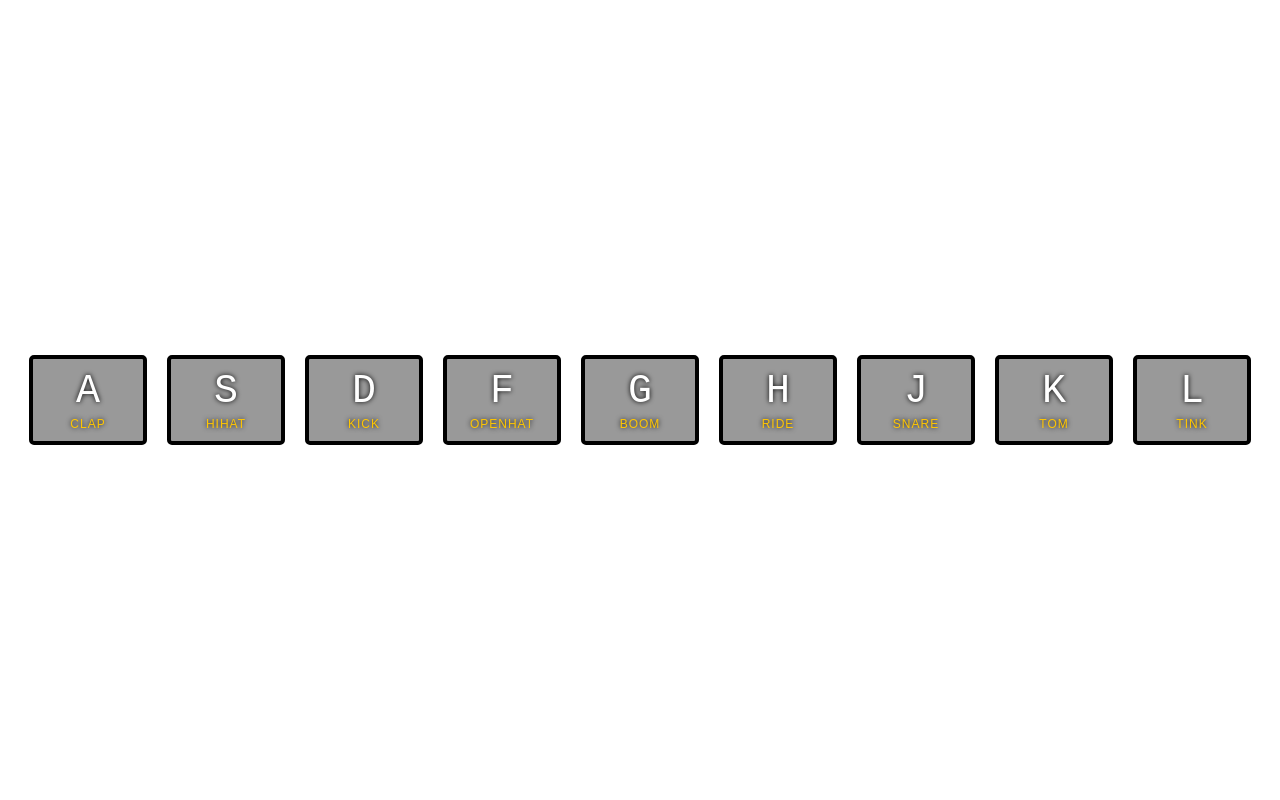
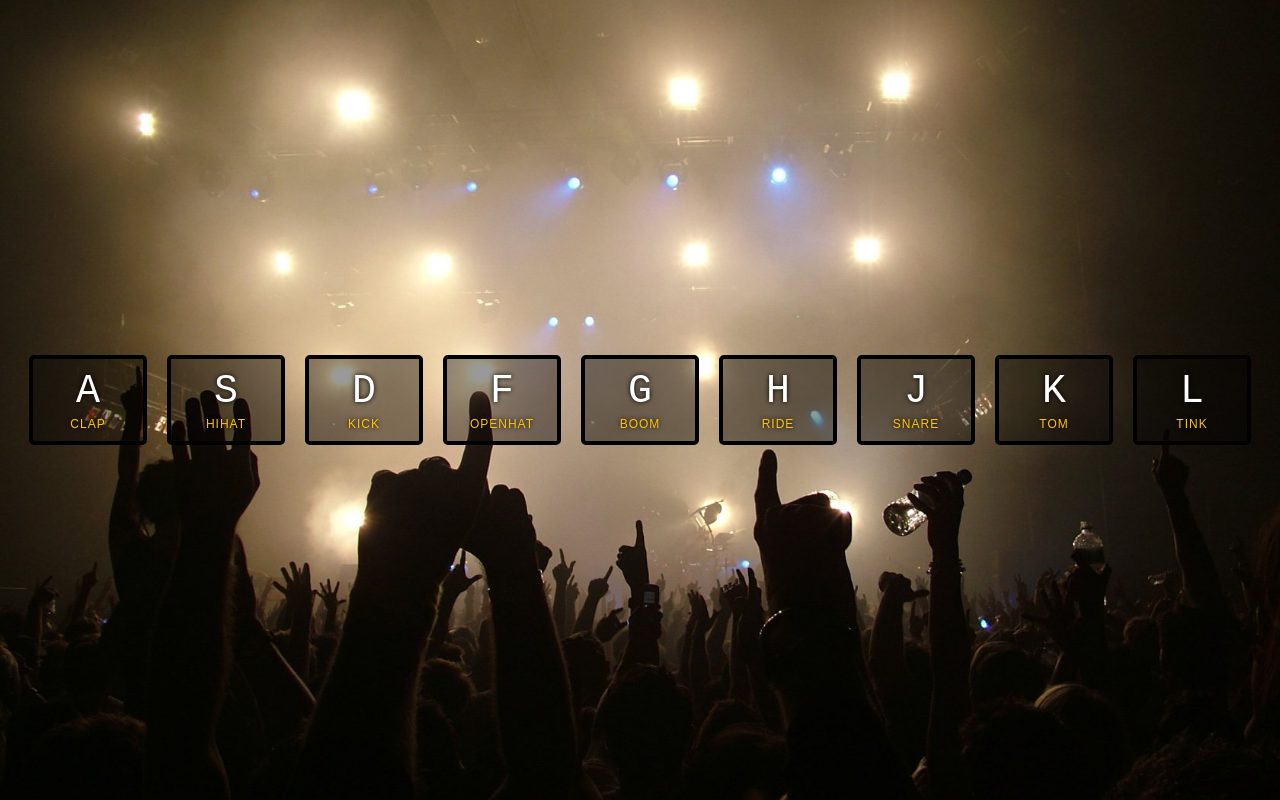
Before and after one commit to pablovester/js-drumkit, a plain HTML site: page index.html in a window 1280 px wide. Drawn offline with Linux system fonts and the light colour scheme; the site is published under a folder, as on GitHub Pages, so addresses that start at the root find nothing.

Commit message:
right image url

```diff
--- a/style.css
+++ b/style.css
@@ -1,6 +1,6 @@
 html {
   font-size: 10px;
-  background: url(/images/concertbg.jpg) bottom center;
+  background: url(images/concertbg.jpg) bottom center;
   background-size: cover;
 }
 body,html {
```
